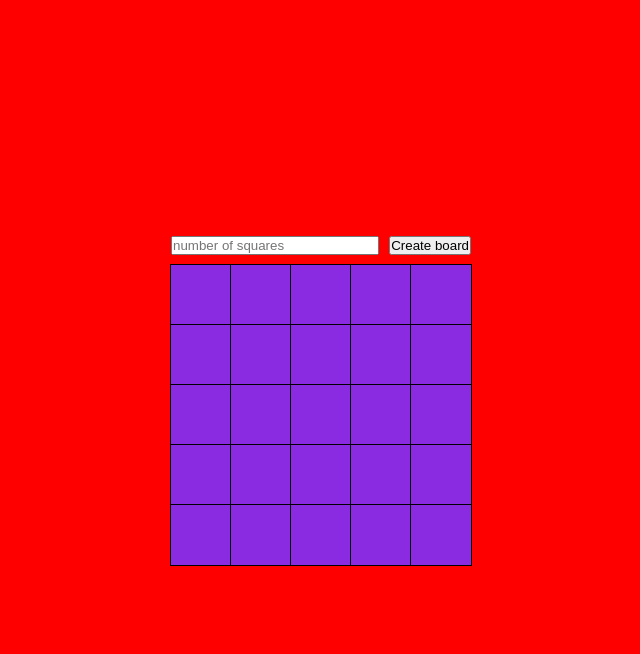
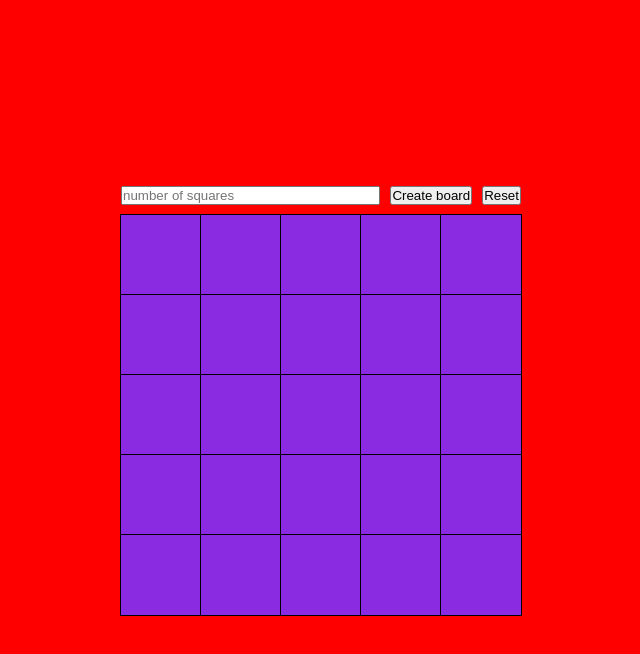
Before and after one commit to Sharick-Saragoza/Etch-a-Sketch, a plain HTML site: page index.html in a window 1280 px wide. Both pictures are taken after typing "5" into the empty fields and a click on the button "Create board". Shown: the whole page, without its empty margins (319-959 px from the left). Drawn offline with Linux system fonts and the light colour scheme.

Commit message:
Reset button has been added. You can reset your board by pressing the reset button.

```diff
--- a/index.html
+++ b/index.html
@@ -14,6 +14,7 @@
     <div class="top-container">
         <input id="input" type="number" placeholder="number of squares">
         <button id="create-button">Create board</button>
+        <button id="reset-button">Reset</button>
     </div>
     <div class="bot-container"></div>
     </div>
--- a/script/script.js
+++ b/script/script.js
@@ -1,8 +1,15 @@
 const botContainer = document.querySelector(".bot-container");
 const input = document.getElementById("input");
 const createButton = document.getElementById("create-button");
+const resetButton = document.getElementById("reset-button");
 
 createButton.addEventListener("click", (amount) => {
+
+    resetButton.addEventListener("click", () => {
+        while (botContainer.hasChildNodes()) {
+            botContainer.removeChild(botContainer.firstChild);
+        }
+    });
 
     while (botContainer.hasChildNodes()) {
         botContainer.removeChild(botContainer.firstChild);
--- a/style/style.css
+++ b/style/style.css
@@ -24,8 +24,8 @@ body {
     display: flex;
     flex-wrap: wrap;
     flex-direction: column;
-    width: 300px;
-    height: 300px;
+    width: 400px;
+    height: 400px;
     background-color: green;
 }
 
```
